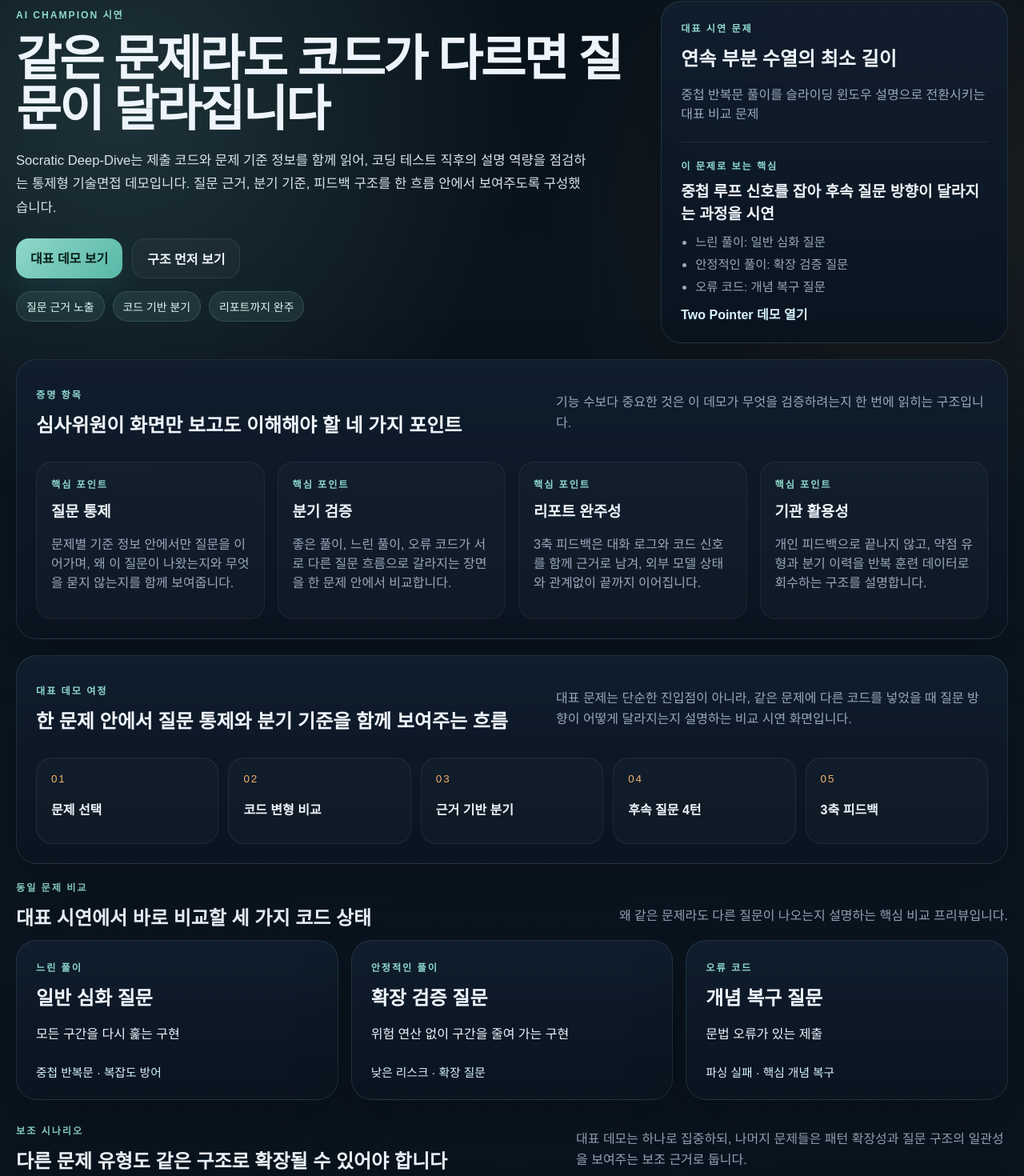
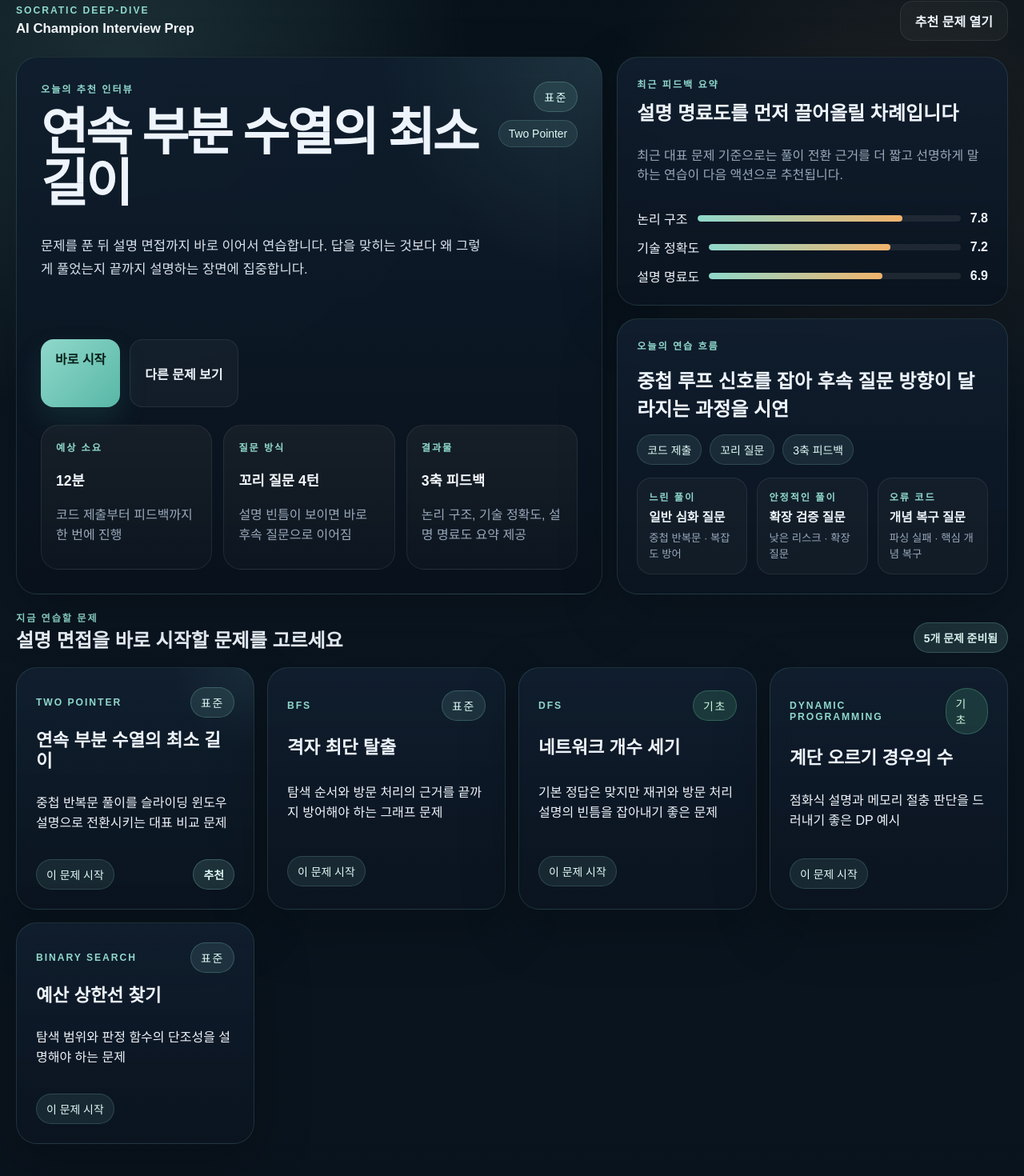
Before and after one commit to fighting-team-tree/ai-coding-interview-coach, a Next.js app in the folder apps/web/: page / in a window 1280 px wide. Shown: the part 31-1501 px from the top of the page at 80% size. Built offline with nearby package versions, Linux system fonts and the light colour scheme.

Commit message:
feat(web): redesign home as service dashboard

```diff
--- a/apps/web/app/globals.css
+++ b/apps/web/app/globals.css
@@ -99,6 +99,247 @@ strong,
   font-weight: 700;
 }
 
+.service-home {
+  display: grid;
+  gap: 20px;
+}
+
+.service-topbar {
+  grid-template-columns: 1fr auto;
+  display: grid;
+  align-items: center;
+  gap: 16px;
+}
+
+.service-brand {
+  display: grid;
+  gap: 6px;
+}
+
+.service-brand strong {
+  font-size: 1.05rem;
+  color: #f4f8fc;
+}
+
+.service-home-grid {
+  display: grid;
+  gap: 18px;
+  grid-template-columns: minmax(0, 1.2fr) minmax(320px, 0.8fr);
+}
+
+.service-hero-card {
+  display: grid;
+  gap: 22px;
+  padding: 30px;
+  background:
+    radial-gradient(circle at top right, rgba(143, 216, 203, 0.12), transparent 28%),
+    linear-gradient(180deg, rgba(15, 29, 45, 0.94), rgba(9, 18, 28, 0.98));
+}
+
+.service-hero-head {
+  display: grid;
+  gap: 18px;
+  grid-template-columns: minmax(0, 1fr) auto;
+  align-items: start;
+}
+
+.service-hero-copy {
+  display: grid;
+  gap: 14px;
+  max-width: 680px;
+}
+
+.service-hero-copy h1 {
+  margin: 0;
+  font-size: clamp(2.6rem, 5vw, 4.4rem);
+  line-height: 1;
+  letter-spacing: -0.05em;
+}
+
+.service-hero-badges {
+  display: grid;
+  gap: 10px;
+  justify-items: end;
+  align-content: start;
+}
+
+.service-home-actions {
+  display: flex;
+  gap: 12px;
+  flex-wrap: wrap;
+}
+
+.service-metric-row {
+  display: grid;
+  gap: 14px;
+  grid-template-columns: repeat(3, minmax(0, 1fr));
+}
+
+.service-metric-card {
+  display: grid;
+  gap: 8px;
+  padding: 18px;
+  border-radius: 22px;
+  border: 1px solid rgba(255, 255, 255, 0.08);
+  background:
+    linear-gradient(180deg, rgba(255, 255, 255, 0.05), rgba(255, 255, 255, 0.02)),
+    rgba(9, 18, 29, 0.58);
+}
+
+.service-metric-card strong {
+  font-size: 1.1rem;
+  color: #f4f8fc;
+}
+
+.service-metric-card span:last-child {
+  color: var(--muted);
+  line-height: 1.55;
+}
+
+.service-side-column {
+  display: grid;
+  gap: 16px;
+  align-content: start;
+}
+
+.service-summary-card,
+.service-quick-card {
+  display: grid;
+  gap: 16px;
+}
+
+.service-summary-header {
+  display: grid;
+  gap: 8px;
+}
+
+.service-summary-header h2,
+.service-quick-card h2,
+.service-section-header h2,
+.service-problem-card h3 {
+  margin: 0;
+}
+
+.service-score-list {
+  list-style: none;
+  padding: 0;
+  margin: 0;
+  display: grid;
+  gap: 12px;
+}
+
+.service-score-list li {
+  display: grid;
+  gap: 12px;
+  grid-template-columns: auto 1fr auto;
+  align-items: center;
+}
+
+.service-score-bar {
+  height: 8px;
+  overflow: hidden;
+  border-radius: 999px;
+  background: rgba(255, 255, 255, 0.08);
+}
+
+.service-score-bar span {
+  display: block;
+  height: 100%;
+  border-radius: inherit;
+  background: linear-gradient(90deg, var(--accent), var(--accent-warm));
+}
+
+.service-feature-tags {
+  display: flex;
+  gap: 10px;
+  flex-wrap: wrap;
+}
+
+.service-signal-strip {
+  display: grid;
+  gap: 12px;
+  grid-template-columns: repeat(3, minmax(0, 1fr));
+}
+
+.service-signal-card {
+  display: grid;
+  gap: 6px;
+  padding: 14px;
+  border-radius: 18px;
+  border: 1px solid rgba(255, 255, 255, 0.08);
+  background: rgba(255, 255, 255, 0.03);
+}
+
+.service-signal-card strong {
+  font-size: 0.98rem;
+  line-height: 1.35;
+}
+
+.service-signal-card small {
+  color: var(--muted);
+  line-height: 1.5;
+}
+
+.service-problem-shelf {
+  display: grid;
+  gap: 18px;
+}
+
+.service-section-header {
+  display: flex;
+  justify-content: space-between;
+  gap: 16px;
+  align-items: flex-end;
+}
+
+.service-problem-grid {
+  display: grid;
+  gap: 16px;
+  grid-template-columns: repeat(auto-fit, minmax(250px, 1fr));
+}
+
+.service-problem-card {
+  display: grid;
+  gap: 16px;
+  min-height: 248px;
+  transition:
+    transform 180ms ease,
+    border-color 180ms ease,
+    box-shadow 180ms ease,
+    background 180ms ease;
+}
+
+.service-problem-card:hover {
+  transform: translateY(-4px);
+  border-color: rgba(143, 216, 203, 0.28);
+  box-shadow: 0 26px 60px rgba(31, 89, 92, 0.2);
+}
+
+.service-problem-card.featured {
+  background:
+    radial-gradient(circle at top right, rgba(143, 216, 203, 0.08), transparent 24%),
+    linear-gradient(180deg, rgba(18, 34, 51, 0.72), rgba(10, 20, 31, 0.94)),
+    rgba(12, 22, 35, 0.88);
+}
+
+.service-problem-meta,
+.service-problem-footer {
+  display: flex;
+  justify-content: space-between;
+  gap: 12px;
+  align-items: center;
+}
+
+.service-problem-copy {
+  display: grid;
+  gap: 10px;
+}
+
+.service-problem-copy h3 {
+  font-size: 1.4rem;
+  line-height: 1.15;
+}
+
 .hero-shell {
   display: grid;
   grid-template-columns: 1.4fr 0.85fr;
@@ -164,6 +405,34 @@ strong,
   margin-top: 16px;
 }
 
+.hero-stat-row {
+  display: grid;
+  grid-template-columns: repeat(3, minmax(0, 1fr));
+  gap: 14px;
+  margin-top: 28px;
+}
+
+.hero-stat-card {
+  display: grid;
+  gap: 8px;
+  padding: 18px;
+  border-radius: 20px;
+  border: 1px solid rgba(255, 255, 255, 0.08);
+  background:
+    linear-gradient(180deg, rgba(255, 255, 255, 0.05), rgba(255, 255, 255, 0.02)),
+    rgba(9, 18, 29, 0.58);
+}
+
+.hero-stat-card strong {
+  font-size: 1.02rem;
+  color: #f3f8fd;
+}
+
+.hero-stat-card span {
+  color: var(--muted);
+  line-height: 1.55;
+}
+
 .hero-proof-grid {
   display: grid;
   gap: 14px;
@@ -179,7 +448,7 @@ strong,
 }
 
 .proof-track-grid {
-  grid-template-columns: repeat(4, minmax(0, 1fr));
+  grid-template-columns: repeat(3, minmax(0, 1fr));
   margin-top: 18px;
 }
 
@@ -234,6 +503,15 @@ strong,
   background: rgba(255, 255, 255, 0.035);
   color: var(--text);
   font-weight: 700;
+  transition:
+    transform 180ms ease,
+    border-color 180ms ease,
+    background 180ms ease;
+}
+
+.secondary-button:hover,
+.primary:hover {
+  transform: translateY(-2px);
 }
 
 .hero-cta {
@@ -424,6 +702,10 @@ strong,
 
 .comparison-card h2 {
   margin: 10px 0 8px;
+}
+
+.comparison-card p {
+  line-height: 1.6;
 }
 
 .comparison-signal {
@@ -862,6 +1144,10 @@ strong,
 }
 
 @media (max-width: 1100px) {
+  .service-topbar,
+  .service-home-grid,
+  .service-hero-head,
+  .service-section-header,
   .hero-shell,
   .workspace-hero,
   .workspace-main-grid,
@@ -882,9 +1168,15 @@ strong,
     grid-template-columns: 1fr;
   }
 
+  .hero-stat-row {
+    grid-template-columns: 1fr;
+  }
+
   .proof-track-grid,
   .comparison-grid,
-  .variant-grid {
+  .variant-grid,
+  .service-metric-row,
+  .service-signal-strip {
     grid-template-columns: 1fr;
   }
 
@@ -905,10 +1197,15 @@ strong,
   }
 
   .hero h1,
-  .workspace h1 {
+  .workspace h1,
+  .service-hero-copy h1 {
     font-size: clamp(2rem, 10vw, 3rem);
     line-height: 1.04;
     letter-spacing: -0.04em;
+  }
+
+  .service-hero-card {
+    padding: 18px;
   }
 
   .hero-cta-row {
@@ -921,6 +1218,11 @@ strong,
     width: 100%;
   }
 
+  .service-home-actions,
+  .service-problem-footer {
+    display: grid;
+  }
+
   .signal-grid,
   .analysis-grid,
   .report-bottom,
@@ -929,7 +1231,8 @@ strong,
   .proof-track-grid,
   .comparison-grid,
   .variant-grid,
-  .journey-strip {
+  .journey-strip,
+  .service-problem-grid {
     grid-template-columns: 1fr;
   }
 
--- a/apps/web/app/page.tsx
+++ b/apps/web/app/page.tsx
@@ -1,37 +1,6 @@
 import Link from "next/link";
 
 import { problemCatalog } from "@/lib/problem-catalog";
-
-const proofTracks = [
-  {
-    title: "질문 통제",
-    description:
-      "문제별 기준 정보 안에서만 질문을 이어가며, 왜 이 질문이 나왔는지와 무엇을 묻지 않는지를 함께 보여줍니다.",
-  },
-  {
-    title: "분기 검증",
-    description:
-      "좋은 풀이, 느린 풀이, 오류 코드가 서로 다른 질문 흐름으로 갈라지는 장면을 한 문제 안에서 비교합니다.",
-  },
-  {
-    title: "리포트 완주성",
-    description:
-      "3축 피드백은 대화 로그와 코드 신호를 함께 근거로 남겨, 외부 모델 상태와 관계없이 끝까지 이어집니다.",
-  },
-  {
-    title: "기관 활용성",
-    description:
-      "개인 피드백으로 끝나지 않고, 약점 유형과 분기 이력을 반복 훈련 데이터로 회수하는 구조를 설명합니다.",
-  },
-];
-
-const journeyStages = [
-  "문제 선택",
-  "코드 변형 비교",
-  "근거 기반 분기",
-  "후속 질문 4턴",
-  "3축 피드백",
-];
 
 const DIFFICULTY_LABEL = {
   easy: "기초",
@@ -39,145 +8,169 @@ const DIFFICULTY_LABEL = {
   hard: "심화",
 } as const;
 
+const homeMetrics = [
+  {
+    label: "예상 소요",
+    value: "12분",
+    note: "코드 제출부터 피드백까지 한 번에 진행",
+  },
+  {
+    label: "질문 방식",
+    value: "꼬리 질문 4턴",
+    note: "설명 빈틈이 보이면 바로 후속 질문으로 이어짐",
+  },
+  {
+    label: "결과물",
+    value: "3축 피드백",
+    note: "논리 구조, 기술 정확도, 설명 명료도 요약 제공",
+  },
+] as const;
+
+const recentFeedbackAxes = [
+  { label: "논리 구조", score: 7.8 },
+  { label: "기술 정확도", score: 7.2 },
+  { label: "설명 명료도", score: 6.9 },
+] as const;
+
+const practiceHighlights = ["코드 제출", "꼬리 질문", "3축 피드백"] as const;
+
 export default function HomePage() {
   const featuredProblem = problemCatalog.find((problem) => problem.flagship) ?? problemCatalog[0];
-  const supportingProblems = problemCatalog.filter((problem) => problem.id !== featuredProblem.id);
 
   return (
-    <main className="container">
-      <section className="hero hero-shell flagship-shell">
-        <div className="hero-panel">
-          <div className="eyebrow">AI Champion 시연</div>
-          <h1>같은 문제라도 코드가 다르면 질문이 달라집니다</h1>
-          <p className="hero-copy">
-            Socratic Deep-Dive는 제출 코드와 문제 기준 정보를 함께 읽어, 코딩 테스트 직후의
-            설명 역량을 점검하는 통제형 기술면접 데모입니다. 질문 근거, 분기 기준, 피드백 구조를
-            한 흐름 안에서 보여주도록 구성했습니다.
-          </p>
-          <div className="hero-cta-row">
+    <main className="container service-home">
+      <section className="service-topbar">
+        <div className="service-brand">
+          <div className="eyebrow">Socratic Deep-Dive</div>
+          <strong>AI Champion Interview Prep</strong>
+        </div>
+        <Link className="secondary-button" href={`/problems/${featuredProblem.id}`}>
+          추천 문제 열기
+        </Link>
+      </section>
+
+      <section className="service-home-grid">
+        <article className="card service-hero-card">
+          <div className="service-hero-head">
+            <div className="service-hero-copy">
+              <div className="eyebrow">오늘의 추천 인터뷰</div>
+              <h1>{featuredProblem.title}</h1>
+              <p className="hero-copy">
+                문제를 푼 뒤 설명 면접까지 바로 이어서 연습합니다. 답을 맞히는 것보다
+                왜 그렇게 풀었는지 끝까지 설명하는 장면에 집중합니다.
+              </p>
+            </div>
+
+            <div className="service-hero-badges">
+              <span className={`difficulty-pill ${featuredProblem.difficulty}`}>
+                {DIFFICULTY_LABEL[featuredProblem.difficulty]}
+              </span>
+              <span className="pill">{featuredProblem.pattern}</span>
+            </div>
+          </div>
+
+          <div className="service-home-actions">
             <Link className="primary hero-cta" href={`/problems/${featuredProblem.id}`}>
-              대표 데모 보기
+              바로 시작
             </Link>
-            <a className="secondary-button" href="#proof-tracks">
-              구조 먼저 보기
-            </a>
+            <Link className="secondary-button" href="#practice-problems">
+              다른 문제 보기
+            </Link>
           </div>
-          <div className="hero-actions">
-            <span className="hero-badge">질문 근거 노출</span>
-            <span className="hero-badge">코드 기반 분기</span>
-            <span className="hero-badge">리포트까지 완주</span>
+
+          <div className="service-metric-row">
+            {homeMetrics.map((metric) => (
+              <div key={metric.label} className="service-metric-card">
+                <span className="eyebrow">{metric.label}</span>
+                <strong>{metric.value}</strong>
+                <span>{metric.note}</span>
+              </div>
+            ))}
           </div>
-        </div>
+        </article>
 
-        <aside className="hero-aside card">
-          <div className="eyebrow">대표 시연 문제</div>
-          <h2>{featuredProblem.title}</h2>
-          <p className="muted">{featuredProblem.elevatorPitch}</p>
-          <div className="featured-demo featured-demo-stack">
-            <div className="eyebrow">이 문제로 보는 핵심</div>
-            <strong>{featuredProblem.demoFocus}</strong>
-            <ul className="signal-list compact-list">
-              {featuredProblem.comparisonPreview?.map((preview) => (
-                <li key={preview.label}>
-                  {preview.label}: {preview.expectedFlow}
+        <div className="service-side-column">
+          <article className="card service-summary-card">
+            <div className="service-summary-header">
+              <div className="eyebrow">최근 피드백 요약</div>
+              <h2>설명 명료도를 먼저 끌어올릴 차례입니다</h2>
+              <p className="muted">
+                최근 대표 문제 기준으로는 풀이 전환 근거를 더 짧고 선명하게 말하는 연습이 다음
+                액션으로 추천됩니다.
+              </p>
+            </div>
+
+            <ul className="service-score-list">
+              {recentFeedbackAxes.map((axis) => (
+                <li key={axis.label}>
+                  <span>{axis.label}</span>
+                  <div className="service-score-bar" aria-hidden="true">
+                    <span style={{ width: `${axis.score * 10}%` }} />
+                  </div>
+                  <strong>{axis.score}</strong>
                 </li>
               ))}
             </ul>
-          </div>
-          <Link className="inline-link" href={`/problems/${featuredProblem.id}`}>
-            {featuredProblem.pattern} 데모 열기
-          </Link>
-        </aside>
-      </section>
+          </article>
 
-      <section id="proof-tracks" className="journey-card card">
-        <div className="panel-header">
-          <div>
-            <div className="eyebrow">증명 항목</div>
-            <h2>심사위원이 화면만 보고도 이해해야 할 네 가지 포인트</h2>
-          </div>
-          <p className="journey-copy">
-            기능 수보다 중요한 것은 이 데모가 무엇을 검증하려는지 한 번에 읽히는 구조입니다.
-          </p>
-        </div>
-        <div className="proof-track-grid">
-          {proofTracks.map((track) => (
-            <article key={track.title} className="proof-card proof-track-card">
-              <div className="eyebrow">핵심 포인트</div>
-              <h2>{track.title}</h2>
-              <p className="muted">{track.description}</p>
-            </article>
-          ))}
+          <article className="card service-quick-card">
+            <div className="eyebrow">오늘의 연습 흐름</div>
+            <h2>{featuredProblem.demoFocus}</h2>
+            <div className="service-feature-tags">
+              {practiceHighlights.map((item) => (
+                <span key={item} className="pill">
+                  {item}
+                </span>
+              ))}
+            </div>
+            <div className="service-signal-strip">
+              {(featuredProblem.comparisonPreview ?? []).map((preview) => (
+                <div key={preview.label} className="service-signal-card">
+                  <span className="eyebrow">{preview.label}</span>
+                  <strong>{preview.expectedFlow}</strong>
+                  <small>{preview.signal}</small>
+                </div>
+              ))}
+            </div>
+          </article>
         </div>
       </section>
 
-      <section className="journey-card card">
-        <div className="panel-header">
+      <section id="practice-problems" className="service-problem-shelf">
+        <div className="service-section-header">
           <div>
-            <div className="eyebrow">대표 데모 여정</div>
-            <h2>한 문제 안에서 질문 통제와 분기 기준을 함께 보여주는 흐름</h2>
+            <div className="eyebrow">지금 연습할 문제</div>
+            <h2>설명 면접을 바로 시작할 문제를 고르세요</h2>
           </div>
-          <p className="journey-copy">
-            대표 문제는 단순한 진입점이 아니라, 같은 문제에 다른 코드를 넣었을 때 질문 방향이
-            어떻게 달라지는지 설명하는 비교 시연 화면입니다.
-          </p>
+          <span className="status-chip active">{problemCatalog.length}개 문제 준비됨</span>
         </div>
-        <div className="journey-strip">
-          {journeyStages.map((stage, index) => (
-            <div key={stage} className="journey-stage">
-              <span className="journey-index">0{index + 1}</span>
-              <strong>{stage}</strong>
-            </div>
+
+        <div className="service-problem-grid">
+          {problemCatalog.map((problem) => (
+            <Link
+              key={problem.id}
+              className={`card service-problem-card ${problem.flagship ? "featured" : ""}`}
+              href={`/problems/${problem.id}`}
+            >
+              <div className="service-problem-meta">
+                <span className="eyebrow">{problem.pattern}</span>
+                <span className={`difficulty-pill ${problem.difficulty}`}>
+                  {DIFFICULTY_LABEL[problem.difficulty]}
+                </span>
+              </div>
+
+              <div className="service-problem-copy">
+                <h3>{problem.title}</h3>
+                <p className="problem-pitch">{problem.elevatorPitch}</p>
+              </div>
+
+              <div className="service-problem-footer">
+                <span className="pill">이 문제 시작</span>
+                {problem.flagship ? <span className="status-chip active">추천</span> : null}
+              </div>
+            </Link>
           ))}
         </div>
-      </section>
-
-      <section className="comparison-section">
-        <div className="catalog-header">
-          <div>
-            <div className="eyebrow">동일 문제 비교</div>
-            <h2>대표 시연에서 바로 비교할 세 가지 코드 상태</h2>
-          </div>
-          <p className="muted catalog-copy">
-            왜 같은 문제라도 다른 질문이 나오는지 설명하는 핵심 비교 프리뷰입니다.
-          </p>
-        </div>
-        <div className="comparison-grid">
-          {featuredProblem.comparisonPreview?.map((preview) => (
-            <article key={preview.label} className="card comparison-card">
-              <div className="eyebrow">{preview.label}</div>
-              <h2>{preview.expectedFlow}</h2>
-              <p>{preview.purpose}</p>
-              <span className="comparison-signal">{preview.signal}</span>
-            </article>
-          ))}
-        </div>
-      </section>
-
-      <section className="catalog-header">
-        <div>
-          <div className="eyebrow">보조 시나리오</div>
-          <h2>다른 문제 유형도 같은 구조로 확장될 수 있어야 합니다</h2>
-        </div>
-        <p className="muted catalog-copy">
-          대표 데모는 하나로 집중하되, 나머지 문제들은 패턴 확장성과 질문 구조의 일관성을 보여주는
-          보조 근거로 둡니다.
-        </p>
-      </section>
-
-      <section className="grid">
-        {supportingProblems.map((problem) => (
-          <Link key={problem.id} className="card link-card" href={`/problems/${problem.id}`}>
-            <div className="eyebrow">{problem.pattern}</div>
-            <div className={`difficulty-pill ${problem.difficulty}`}>
-              {DIFFICULTY_LABEL[problem.difficulty]}
-            </div>
-            <h2>{problem.title}</h2>
-            <p className="problem-pitch">{problem.elevatorPitch}</p>
-            <p className="muted">{problem.demoFocus}</p>
-            <div className="card-arrow">시나리오 열기</div>
-          </Link>
-        ))}
       </section>
     </main>
   );
```
Also changed, not shown: 1 other file (tests, documents, lock files or other folders).
